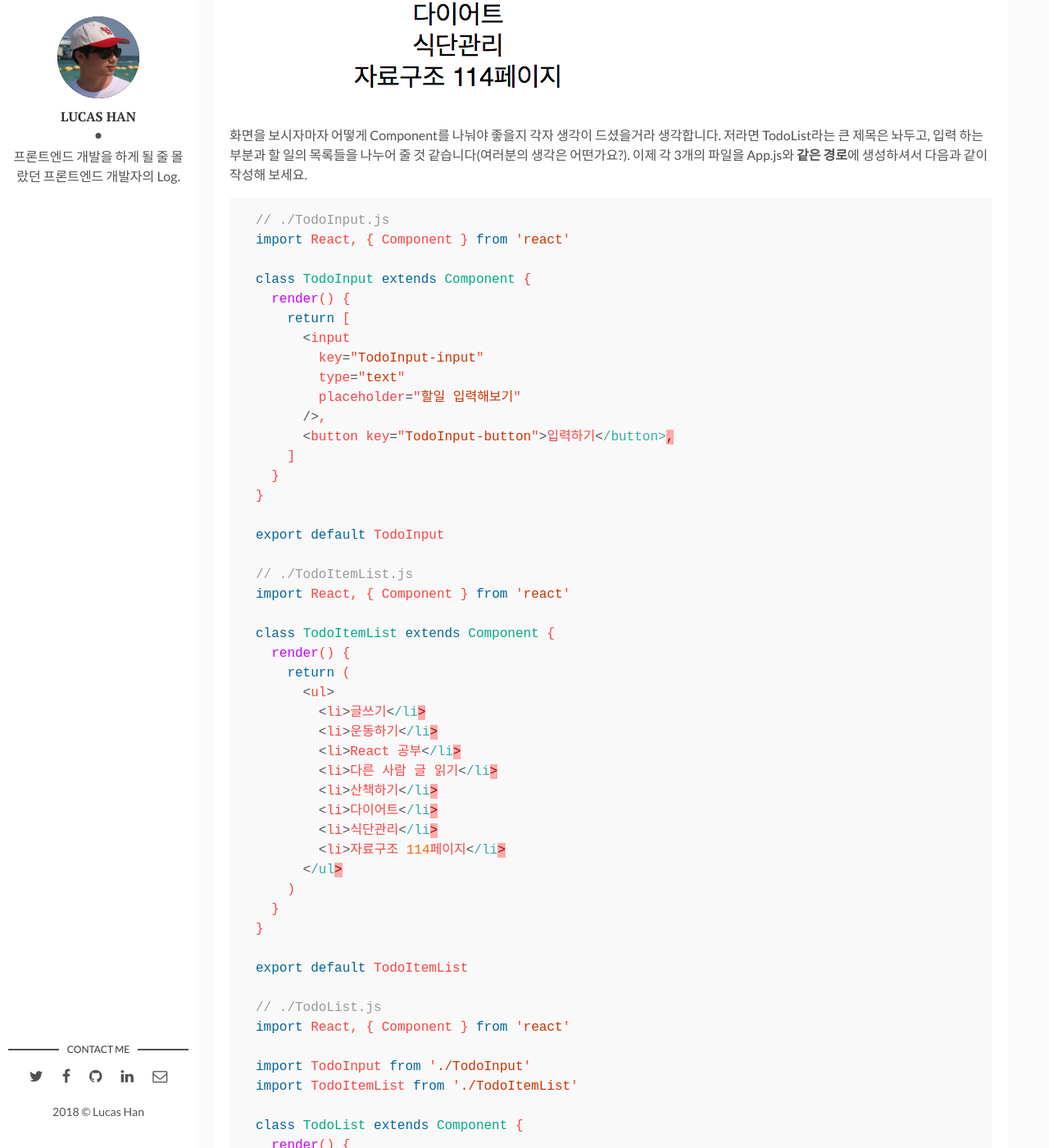
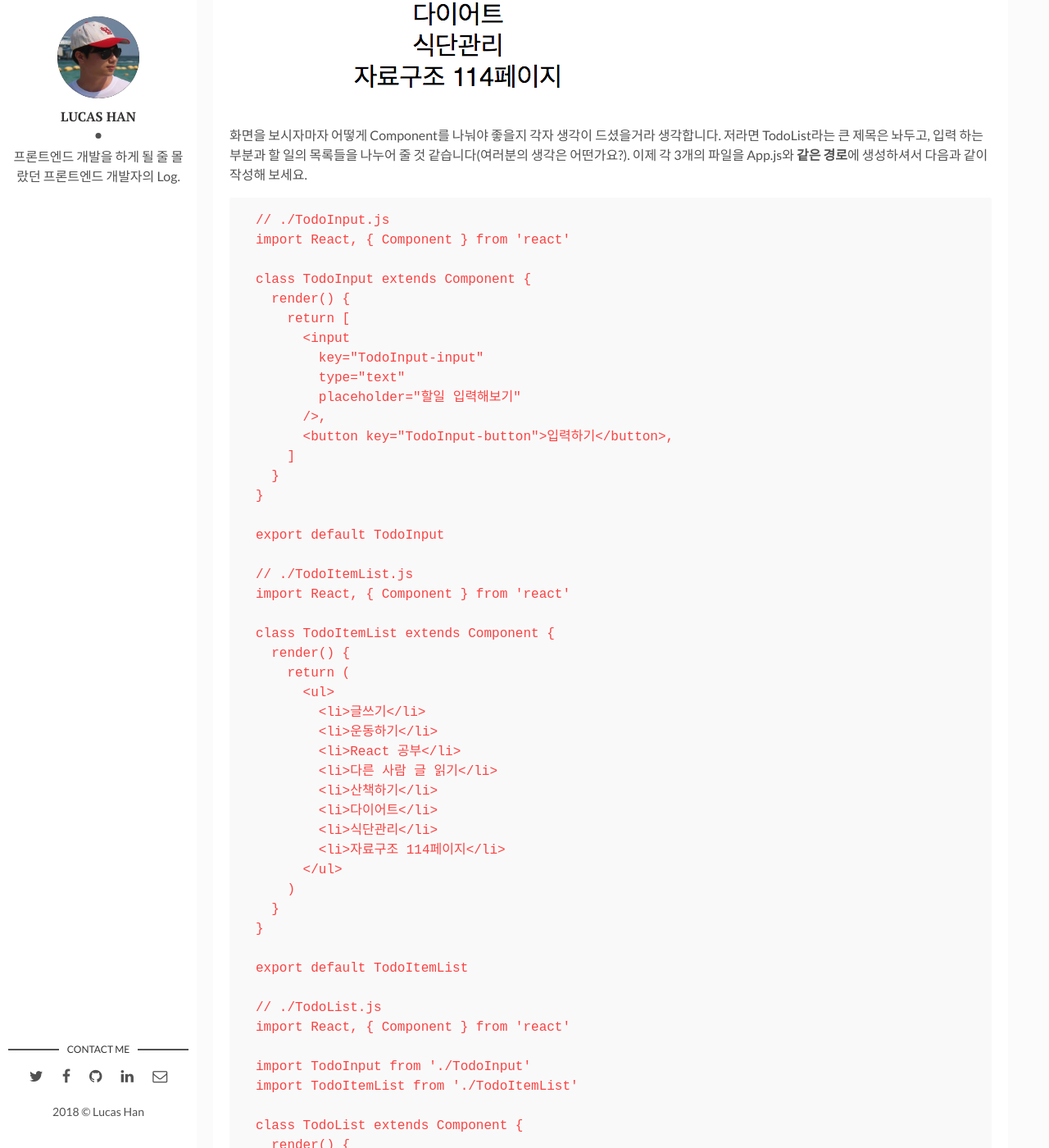
Before and after one commit to stardustrain/stardustrain.github.io, a Jekyll site: the page built from _posts/2017-02-19-react-hello-world.markdown, in a window 1280 px wide and 1400 px high, scrolled down 7163 px. Shown: the whole window at 82% size. Built offline with Jekyll 4.4.1, drawn with Linux system fonts in a browser that asks for light colours; comment, search, counter and statistics services are not loaded; some of the changed text lies outside the part shown.

Commit message:
Remove code syntax highlight.

````diff
--- a/_posts/2017-02-19-react-hello-world.markdown
+++ b/_posts/2017-02-19-react-hello-world.markdown
@@ -108,7 +108,7 @@ npm run start
 
 directory scaffolding에 대한 설명은 다음 시간으로 미루고 일단은 `App.js`를 선택하여 App class가 선언된 부분을 다음과 같이 고쳐봅니다.
 
-```javascript
+```
 class App extends Component {
   render() {
     return (
@@ -164,7 +164,7 @@ Component에 대해 예시를들어 설명을 해 드렸습니다. 이해가 가
 
 자, 방금전 수정했던 App.js파일을 다시 보실까요? 그리고 다음과 같이 수정해 주세요(딱 봐도 굉장히 _code smell_ 이 물씬 풍기는 코드지만, 간단한 예시일 뿐이니 걱정 안하셔도 됩니다). 아무 기능도 없지만, Component를 나누어 보기 위함입니다.
 
-```javascript
+```
 class App extends Component {
   render() {
     return (
@@ -195,7 +195,7 @@ class App extends Component {
 
 화면을 보시자마자 어떻게 Component를 나눠야 좋을지 각자 생각이 드셨을거라 생각합니다. 저라면 TodoList라는 큰 제목은 놔두고, 입력 하는 부분과 할 일의 목록들을 나누어 줄 것 같습니다(여러분의 생각은 어떤가요?). 이제 각 3개의 파일을 App.js와 **같은 경로**에 생성하셔서 다음과 같이 작성해 보세요.
 
-```javascript
+```
 // ./TodoInput.js
 import React, { Component } from 'react'
 
@@ -260,7 +260,7 @@ export default TodoList
 
 다 작성하셨으면, App.js를 다음과 같이 수정해 주세요.
 
-```javascript
+```
 import React, { Component } from 'react';
 
 import TodoList from './TodoList'
````
